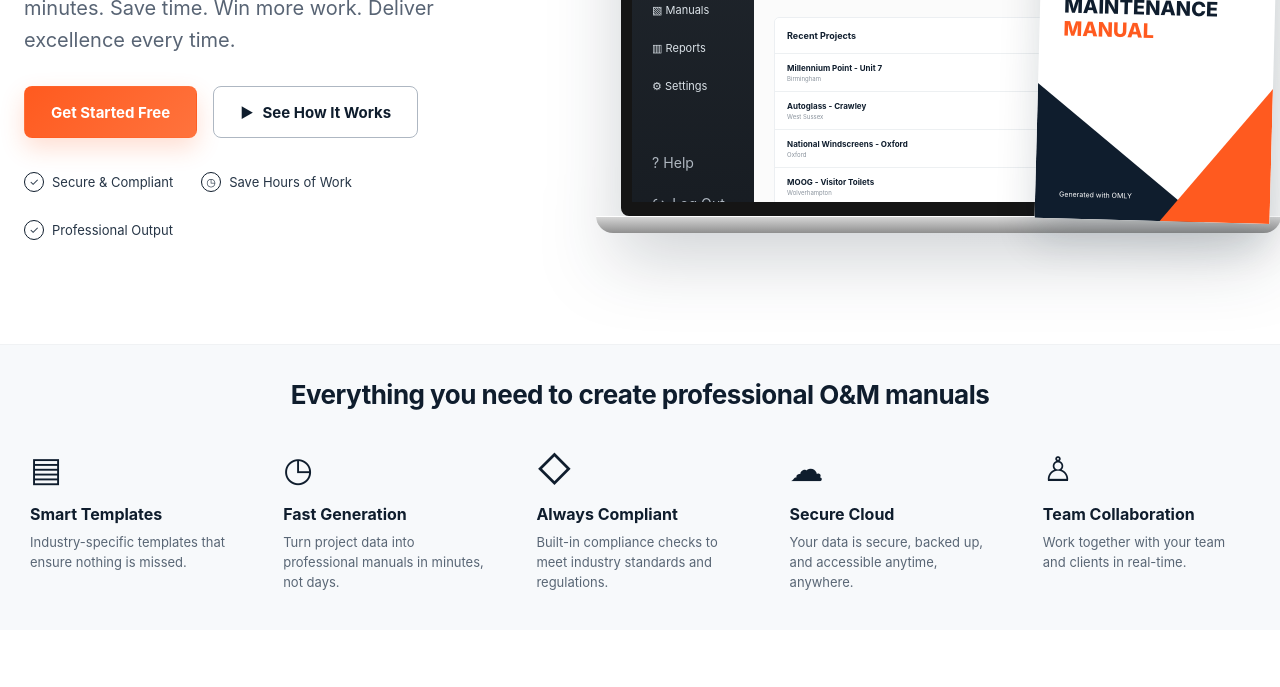
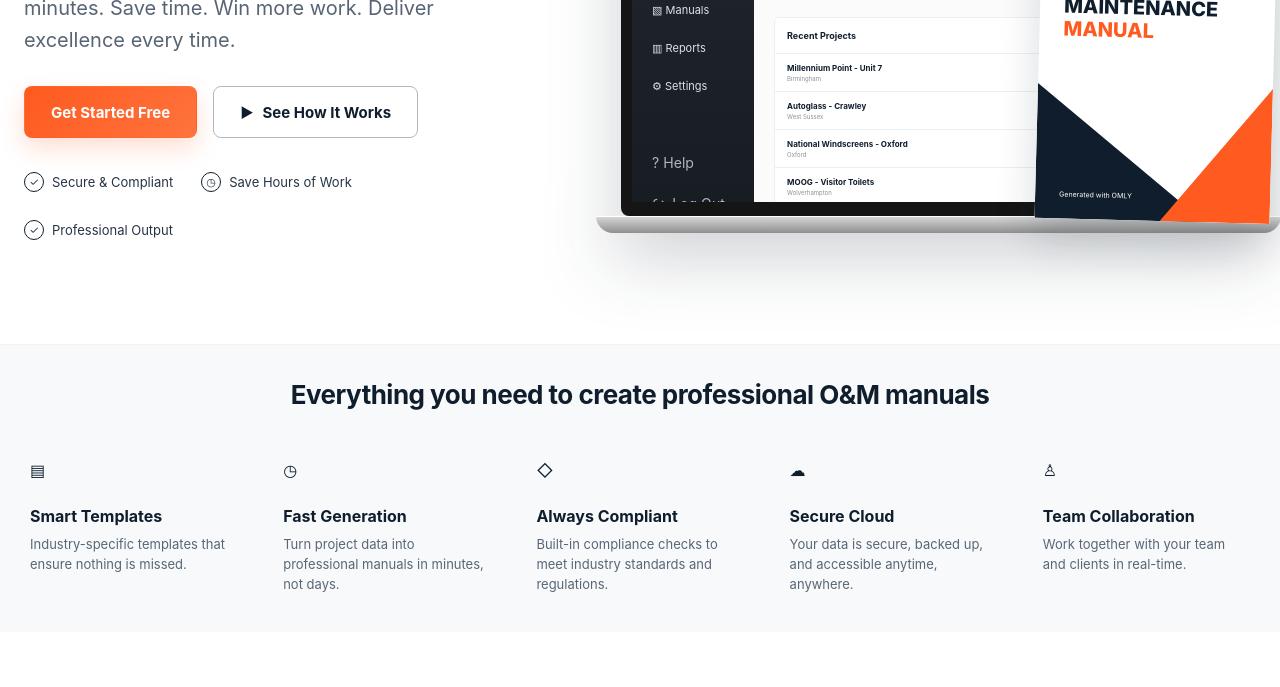
Before and after one commit to leo-nelson/omly, a website: page public/index.html in a window 1280 px wide. Shown: the part 389-1076 px from the top of the page. Drawn offline with Linux system fonts and the light colour scheme.

Commit message:
Update styles.css

```diff
--- a/public/css/styles.css
+++ b/public/css/styles.css
@@ -239,7 +239,7 @@
 .features h2{text-align:center;font-size:26px;margin:0 0 38px;letter-spacing:-.02em}
 .feature-grid{display:grid;grid-template-columns:repeat(5,1fr);gap:34px}
 .feature-card{padding:0 6px}
-.feature-icon{font-size:34px;height:48px}
+.feature-icon{height:44px;margin-bottom:14px;display:flex;align-items:center} .feature-icon svg{width:34px;height:34px;stroke:var(--navy)}
 .feature-card h3{font-size:16px;margin:8px 0 8px}
 .feature-card p{margin:0;color:#596675;font-size:13px;line-height:1.55}
 
```
